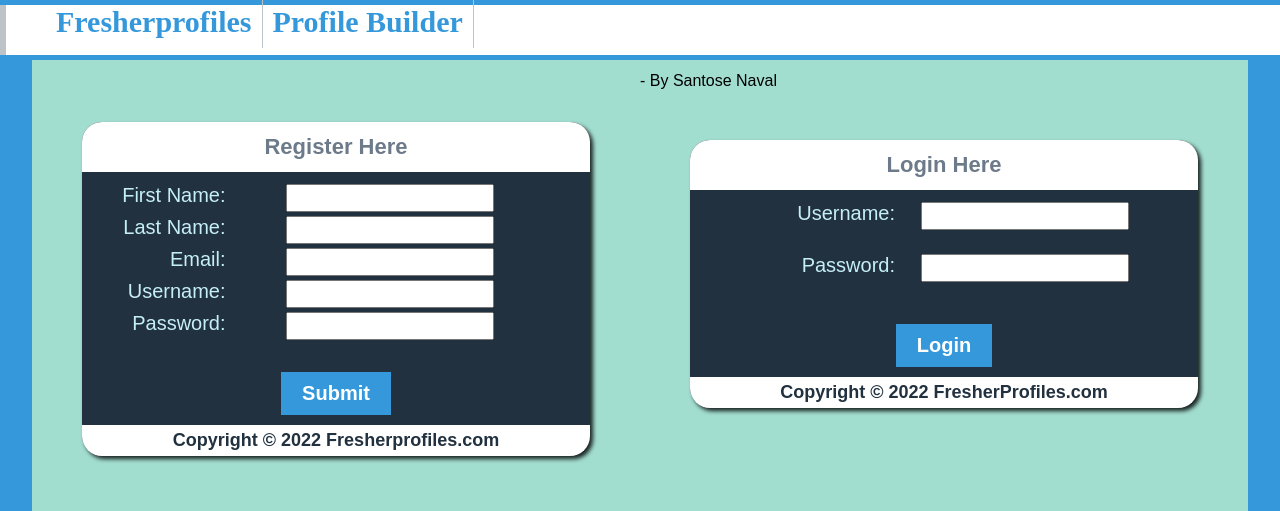
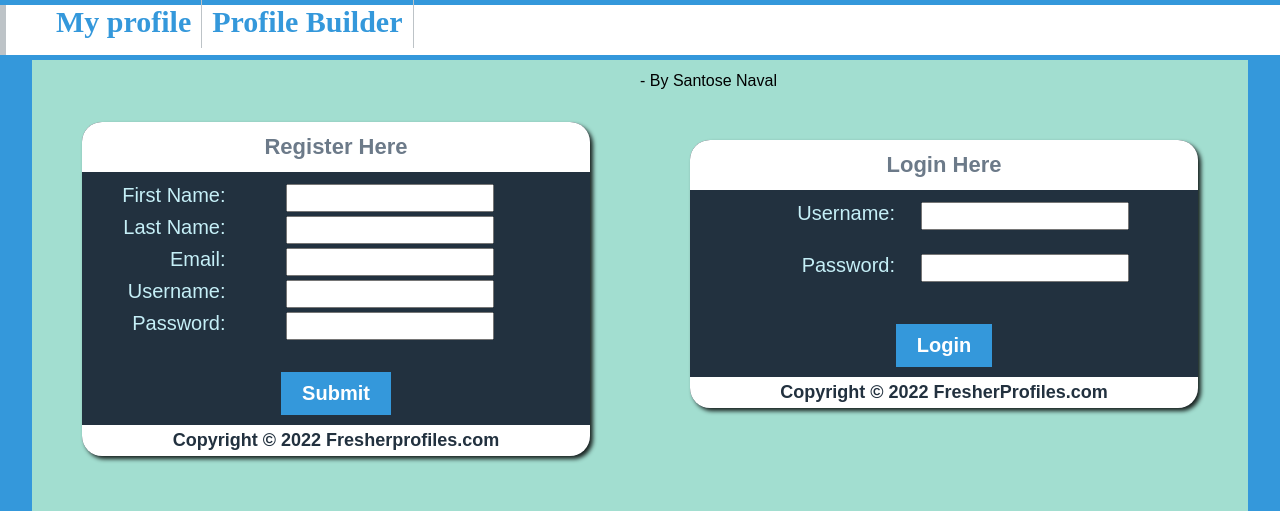
Before and after one commit to prathikmr7/ProfilePage, a PHP site: page /index.php in a window 1280 px wide. Shown: the top 511 px of the page. Run offline with PHP 8.4, Linux system fonts and the light colour scheme.

Commit message:
Update index.php

```diff
--- a/index.php
+++ b/index.php
@@ -10,7 +10,7 @@
 <header>
  <nav>
   <ul>
-   <li><a href="https://FresherProfiles.com">Fresherprofiles</a></li>
+   <li><a href="https://FresherProfiles.com">My profile</a></li>
    <li><a href="https://fresherprofiles.com/web/student">Profile Builder</a></li>
   </ul>
  </nav>
```
